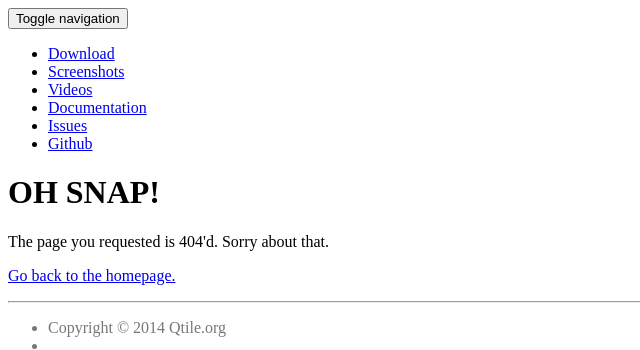
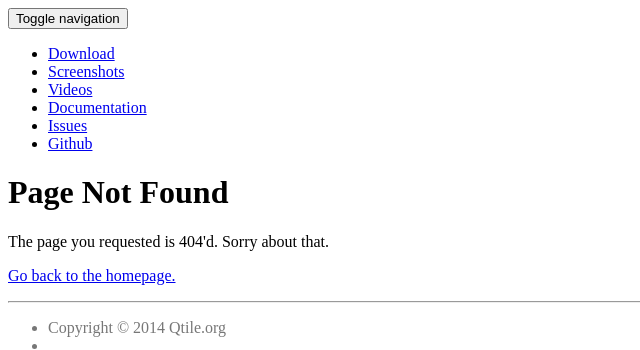
Before and after one commit to qtile/qtile.org, a Django app: template qtile/templates/404.html in a window 1280 px wide. Shown: the top 350 px of the page, without its empty margins (0-640 px from the left). Run offline with Django 3.2, Linux system fonts and the light colour scheme; the template is opened without the code that fills it, so the values that code supplies are empty; style sheets or scripts are compiled from the project's sources; some libraries are stand-ins or nearby versions.

Commit message:
404 and 500 templates.

```diff
--- a/qtile/templates/404.html
+++ b/qtile/templates/404.html
@@ -3,8 +3,8 @@
 {% block content %}
 <div class="container">
     <div class="page-header">
-        <h1>OH SNAP!</h1>
+        <h1>Page Not Found</h1>
     </div>
     <p class="lead">The page you requested is 404'd. Sorry about that.</p>
-    <p><a href="/">Go back to the homepage.</a></p>
+    <p><a href="{% url 'index' %}">Go back to the homepage.</a></p>
 {% endblock %}
```
